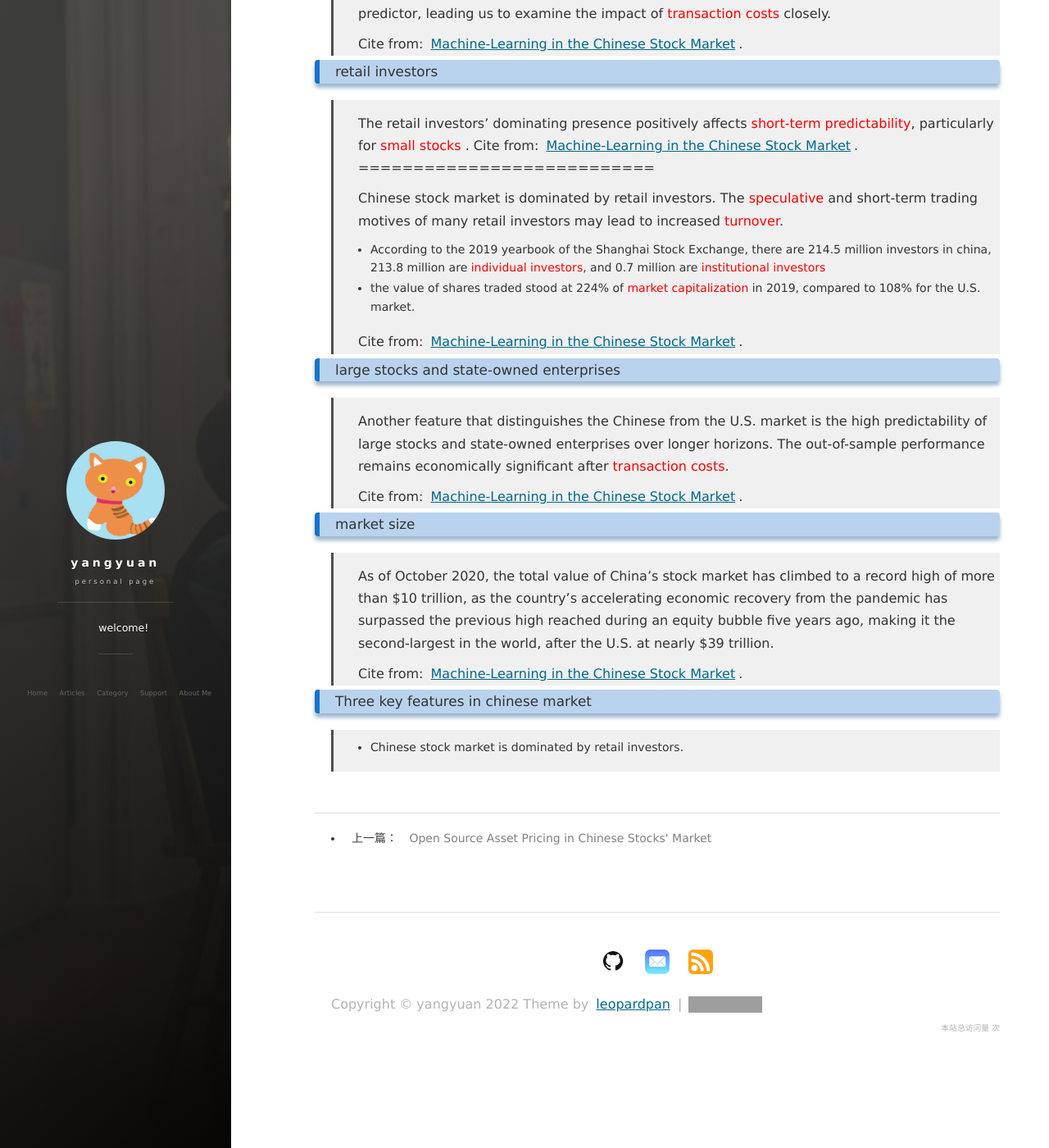
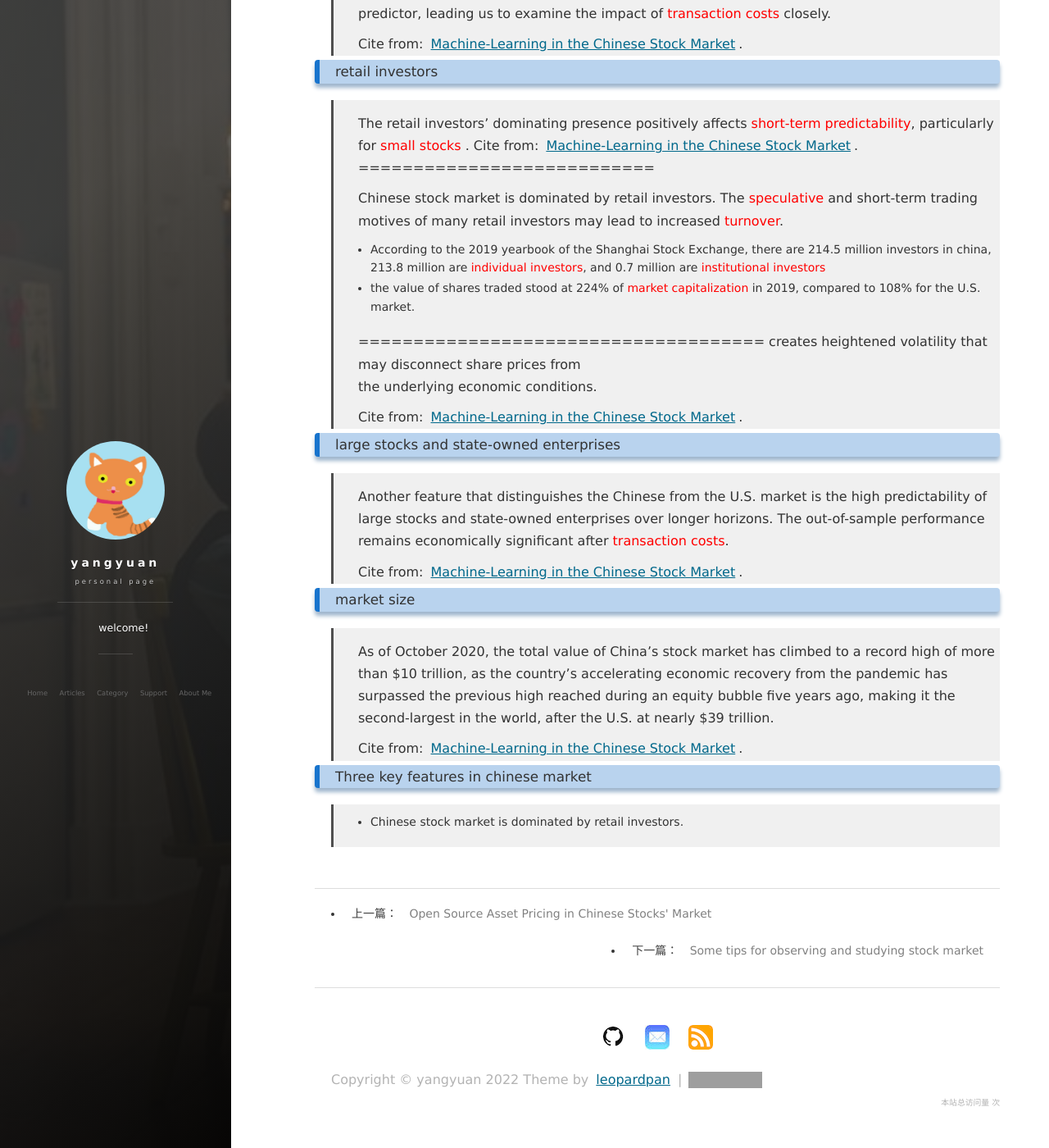
Before and after one commit to yangyuan16/yangyuan16.github.io, a Jekyll site: the page built from _posts/2022-08-03-ch_vs_us.md, in a window 1280 px wide and 1400 px high, scrolled down 402 px. Shown: the whole window at 82% size. Built offline with Jekyll 4.4.1, drawn with Linux system fonts in a browser that asks for light colours; nearby versions of some CDN libraries; comment, search, counter and statistics services are not loaded; grey boxes are pictures that could not be loaded.

Commit message:
update 20220803

```diff
--- a/_posts/2022-08-03-ch_vs_us.md
+++ b/_posts/2022-08-03-ch_vs_us.md
@@ -26,6 +26,10 @@ tag: Quantitative Analysis
 > * the value of shares traded stood at 224% of <font color=red>market capitalization</font>
   in 2019, compared to 108% for the U.S. market.
 >
+> =====================================
+> creates heightened volatility that may disconnect share prices from
+> the underlying economic conditions.
+>
 > Cite from: [Machine-Learning in the Chinese Stock Market](https://doi.org/10.1016/j.jfineco.2021.08.017).
 
 ### large stocks and state-owned enterprises
```
Also changed, not shown: _posts/2022-08-03-stock_market.md (added, +12 -0 lines).
